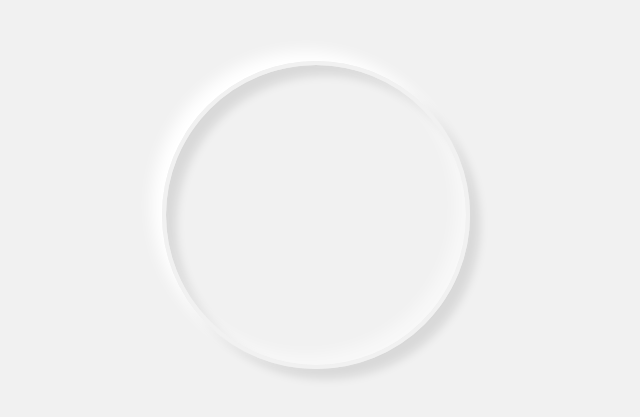
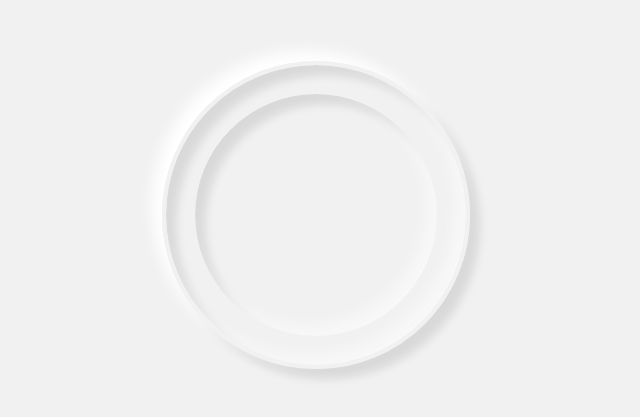
Before and after one commit to Vikrant-V28/loade_animation, a plain HTML site: page index.html in a window 1280 px wide. Shown: the part 185-602 px from the top of the page, without its empty margins (324-964 px from the left). Drawn offline with Linux system fonts and the light colour scheme.

Commit message:
Update style.css

```diff
--- a/style.css
+++ b/style.css
@@ -23,3 +23,17 @@ body {
         inset -10px -10px 15px rgba(255, 255, 255, 0.5),
         inset 10px 10px 10px rgba(0, 0, 0, 0.1);
 }
+
+.loader::before {
+    content: "";
+    position: absolute;
+    top: 25px;
+    left: 25px;
+    right: 25px;
+    bottom: 25px;
+    background: #f1f1f1;
+    border-radius: 50%;
+    border: 4px solid #f1f1f1;
+    box-shadow: inset -10px -10px 15px rgba(255, 255, 255, 0.5),
+        inset 10px 10px 10px rgba(0, 0, 0, 0.1);
+}
```
